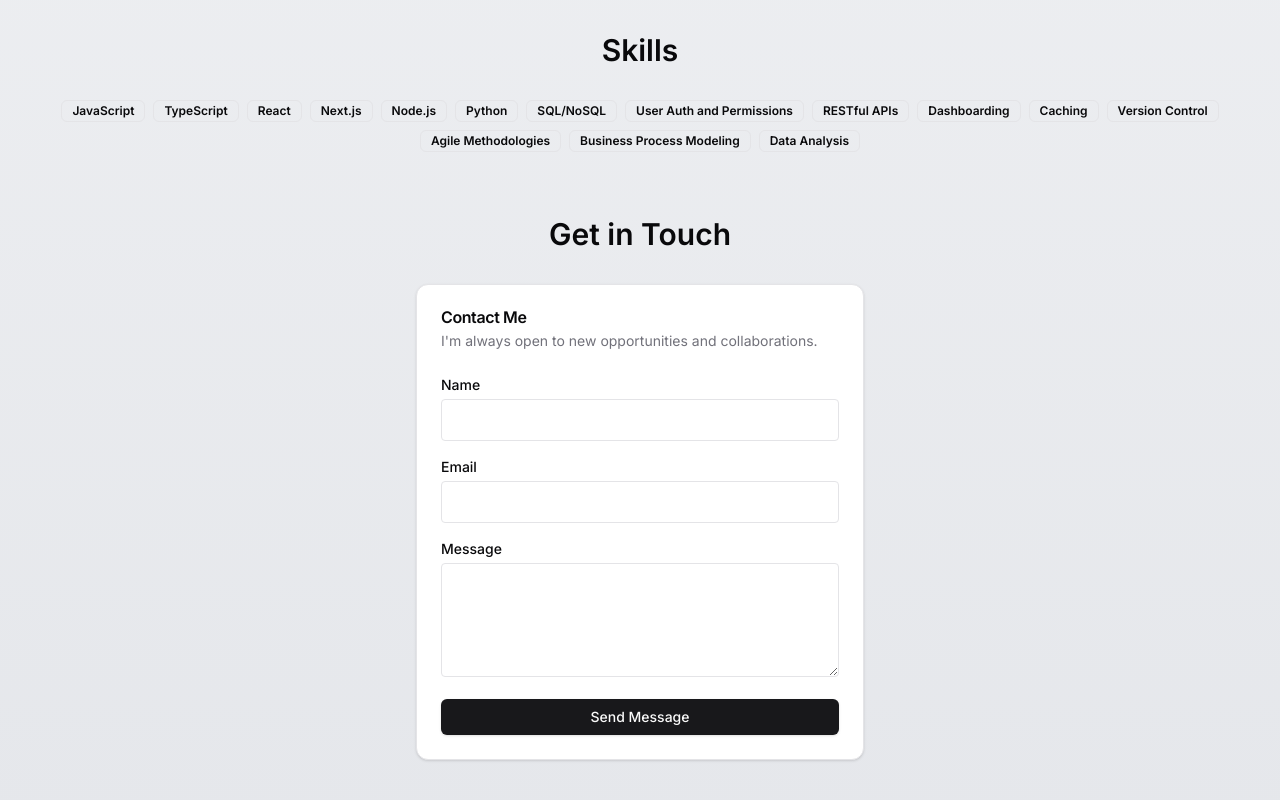
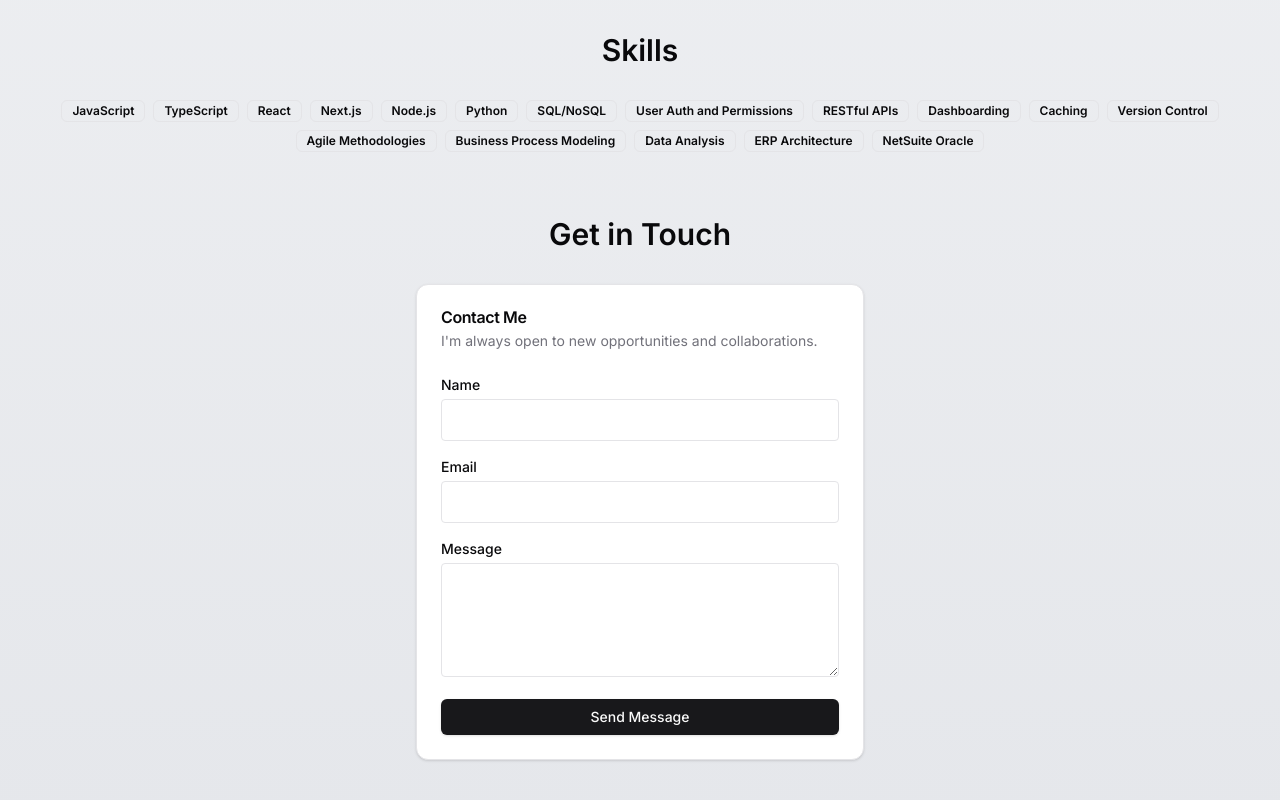
Before and after one commit to treyhulse/treyhulse, a Next.js app: page / in a window 1280 px wide. Shown: the part 880-1680 px from the top of the page. Built offline with nearby package versions, Linux system fonts and the light colour scheme.

Commit message:
Update page.tsx

```diff
--- a/app/page.tsx
+++ b/app/page.tsx
@@ -1,9 +1,10 @@
 'use client'
 
 import { Button } from "@/components/ui/button"
-import { Card, CardContent, CardDescription, CardFooter, CardHeader, CardTitle } from "@/components/ui/card"
+import { Card, CardContent, CardDescription, CardHeader, CardTitle, CardFooter } from "@/components/ui/card"
 import { Badge } from "@/components/ui/badge"
 import { Github, Linkedin, Mail } from "lucide-react"
+import Image from "next/image"
 
 const projects = [
   {
@@ -42,7 +43,7 @@ const projects = [
 const skills = [
   "JavaScript", "TypeScript", "React", "Next.js", "Node.js", "Python",
   "SQL/NoSQL", "User Auth and Permissions", "RESTful APIs", "Dashboarding", "Caching", "Version Control",
-  "Agile Methodologies", "Business Process Modeling", "Data Analysis"
+  "Agile Methodologies", "Business Process Modeling", "Data Analysis", "ERP Architecture", "NetSuite Oracle"
 ]
 
 export default function Page() {
@@ -114,7 +115,7 @@ export default function Page() {
           <Card className="max-w-md mx-auto">
             <CardHeader>
               <CardTitle>Contact Me</CardTitle>
-              <CardDescription>I'm always open to new opportunities and collaborations.</CardDescription>
+              <CardDescription>I&apos;m always open to new opportunities and collaborations.</CardDescription>
             </CardHeader>
             <CardContent>
               <form className="space-y-4">
```
